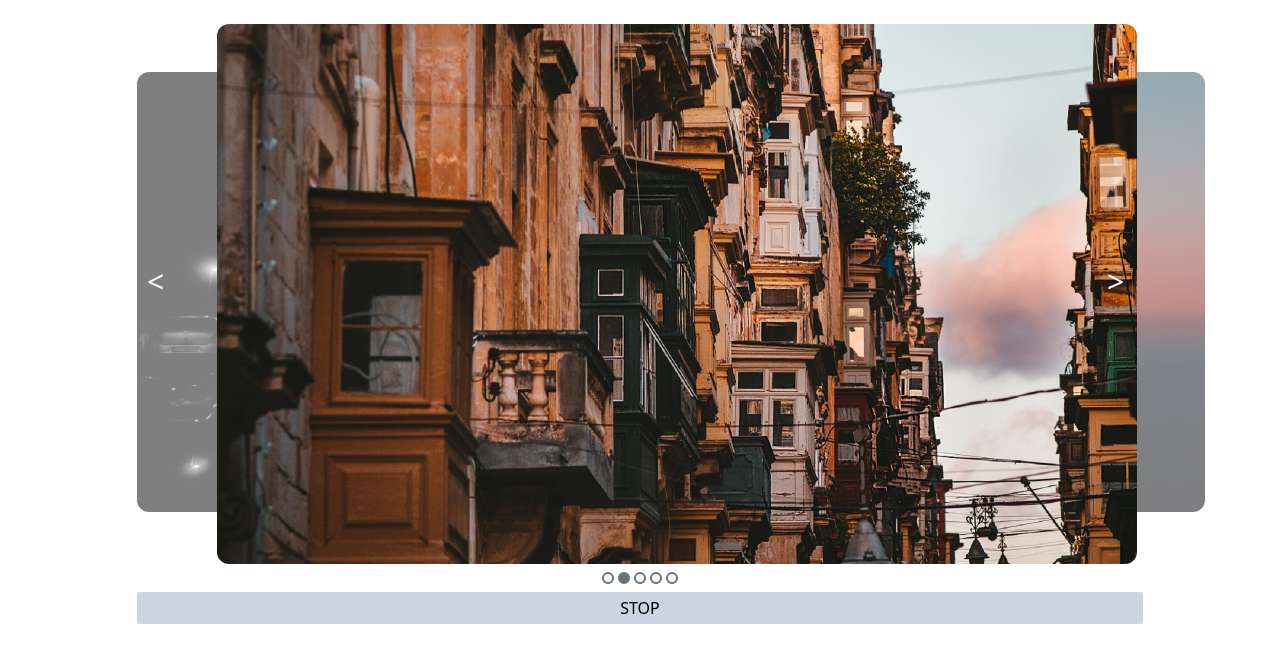
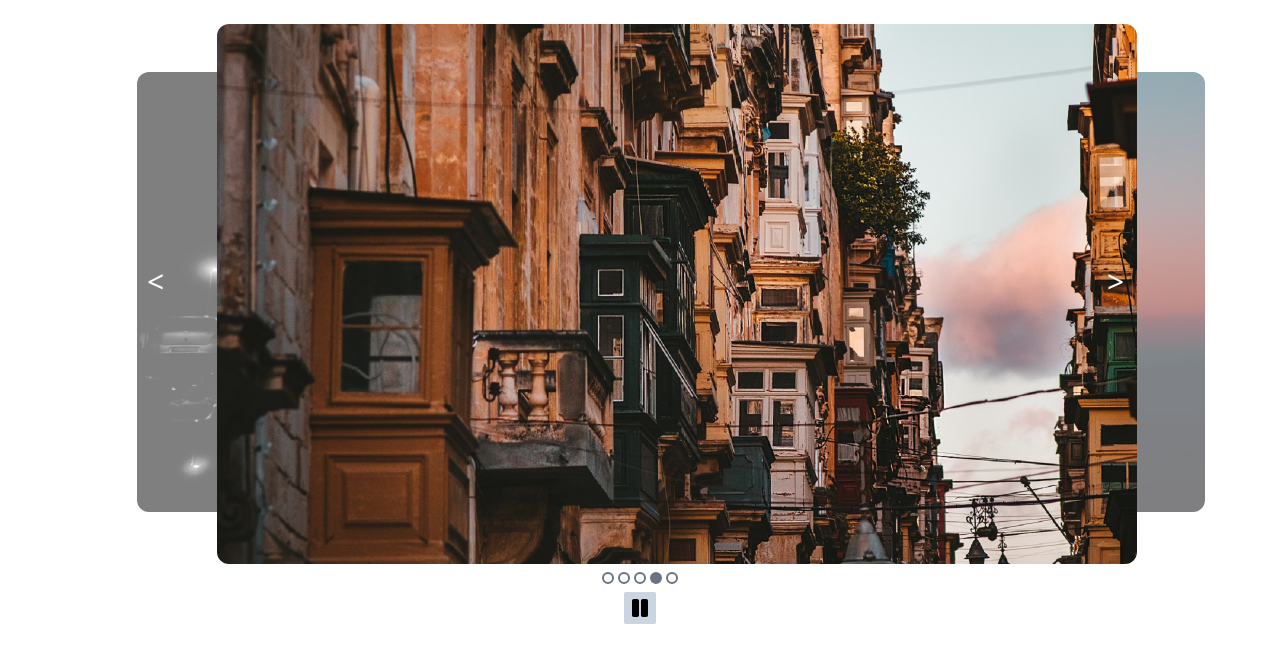
Before and after one commit to jain-d/carousel, a website: page index.html in a window 1280 px wide. Drawn offline with Linux system fonts and the light colour scheme.

Commit message:
code updates

```diff
--- a/app.js
+++ b/app.js
@@ -3,8 +3,12 @@ const nextButton = document.querySelector("#nextButton");
 const prevButton = document.querySelector("#prevButton");
 const indicator = document.querySelector(".indicator");
 let cards = contents.querySelectorAll("div");
+let controller = document.querySelector("#controller");
+let play = controller.querySelector("#play");
+let pause = controller.querySelector("#pause");
 let slide = true;
-let id;
+let id,
+  record = 0;
 let card = Array.from(cards);
 
 for (f = 0; f < card.length; f++) {
@@ -14,7 +18,6 @@ for (f = 0; f < card.length; f++) {
 }
 let indicatorButtons = indicator.querySelectorAll("button");
 let indicatorButton = Array.from(indicatorButtons);
-console.log(indicatorButton);
 shuffle();
 initiateSlideshow();
 function shuffle() {
@@ -44,9 +47,18 @@ function shuffle() {
 }
 
 function indicatorButtonSelect() {
+  const contents = document.querySelector(".cards");
+  let cards = contents.querySelectorAll("div");
+  let card = Array.from(cards);
+
+  if (indicatorButton[record].classList.contains("current"))
+    indicatorButton[record].classList.remove("current");
+
   for (x = 0; x < card.length; x++) {
     if (card[x].classList.contains("card-center")) {
       indicatorButton[x].classList.add("current");
+      record = x;
+      break;
     }
   }
 }
@@ -59,7 +71,8 @@ prevButton.addEventListener("click", () => {
 nextButton.addEventListener("click", next);
 
 function initiateSlideshow() {
-  controller.innerHTML = "STOP";
+  play.classList.toggle("hidden");
+  pause.classList.toggle("hidden");
   id = setInterval(next, 2000);
 }
 controller.addEventListener("click", () => {
@@ -67,14 +80,13 @@ controller.addEventListener("click", () => {
   if (slide) {
     initiateSlideshow();
   } else {
-    controller.innerHTML = "START";
+    pause.classList.toggle("hidden");
+    play.classList.toggle("hidden");
     clearInterval(id);
   }
 });
 function next() {
-  console.log(card);
   hold = card.shift();
   card.push(hold);
   shuffle();
-  console.log(card);
 }
--- a/index.html
+++ b/index.html
@@ -21,12 +21,11 @@
                 <div class="card bg-[url('./assets/sample-img5.jpg')] bg-cover"></div>
                 <button id="nextButton" class="text-3xl absolute top-[240px] left-[970px] text-white z-30">></button>
             </div>
-            <div class="indicator mt-4 flex justify-center gap-1">
-                <!-- <button class="indicatorButton indicatorButton1"></button>
-                <button class="indicatorButton indicatorButton2 current"></button>
-                <button class="indicatorButton indicatorButton3"></button> -->
-            </div>
-            <button id="controller" class="bg-slate-300 rounded-sm p-1 mt-2"></button>
+            <div class="indicator mt-4 flex justify-center gap-1"></div>
+            <button id="controller" class="bg-slate-300 w-8 self-center rounded-sm p-1 mt-2">
+                <svg id="pause" class="hidden" width="24" height="24" fill="#000000" viewBox="0 0 24 24" xmlns="http://www.w3.org/2000/svg"><path d="M5.746 3a1.75 1.75 0 0 0-1.75 1.75v14.5c0 .966.784 1.75 1.75 1.75h3.5a1.75 1.75 0 0 0 1.75-1.75V4.75A1.75 1.75 0 0 0 9.246 3h-3.5ZM14.746 3a1.75 1.75 0 0 0-1.75 1.75v14.5c0 .966.784 1.75 1.75 1.75h3.5a1.75 1.75 0 0 0 1.75-1.75V4.75A1.75 1.75 0 0 0 18.246 3h-3.5Z"/></svg>
+                <svg id="play" class="" width="24" height="24" fill="#000000" viewBox="0 0 24 24" xmlns="http://www.w3.org/2000/svg"><path d="M5 5.274c0-1.707 1.826-2.792 3.325-1.977l12.362 6.726c1.566.853 1.566 3.101 0 3.953L8.325 20.702C6.826 21.518 5 20.432 5 18.726V5.274Z"/></svg>
+            </button>
         </div>
     </div>
     <script src="./app.js"></script>
@@ -35,18 +34,3 @@
 
 <br>
 <br>
-
-
-
-
-
-
-
-
-
-
-<!-- <div class="flex border-4 relative border-gray-700">
-    <div class="w-[700px] h-[400px] relative z-0  border-2 border-black rounded-xl  bg-slate-500">1</div>
-    <div class="w-[1000px] h-[580px] absolute z-10 top-0 left-3 bottom-0 border-2 border-black rounded-xl  bg-slate-500">2</div>
-    <div class="w-[700px] h-[400px] relative z-0  border-2 border-black rounded-xl  bg-slate-500">3</div>
-</div> -->
```
Also changed, not shown: output.css.
